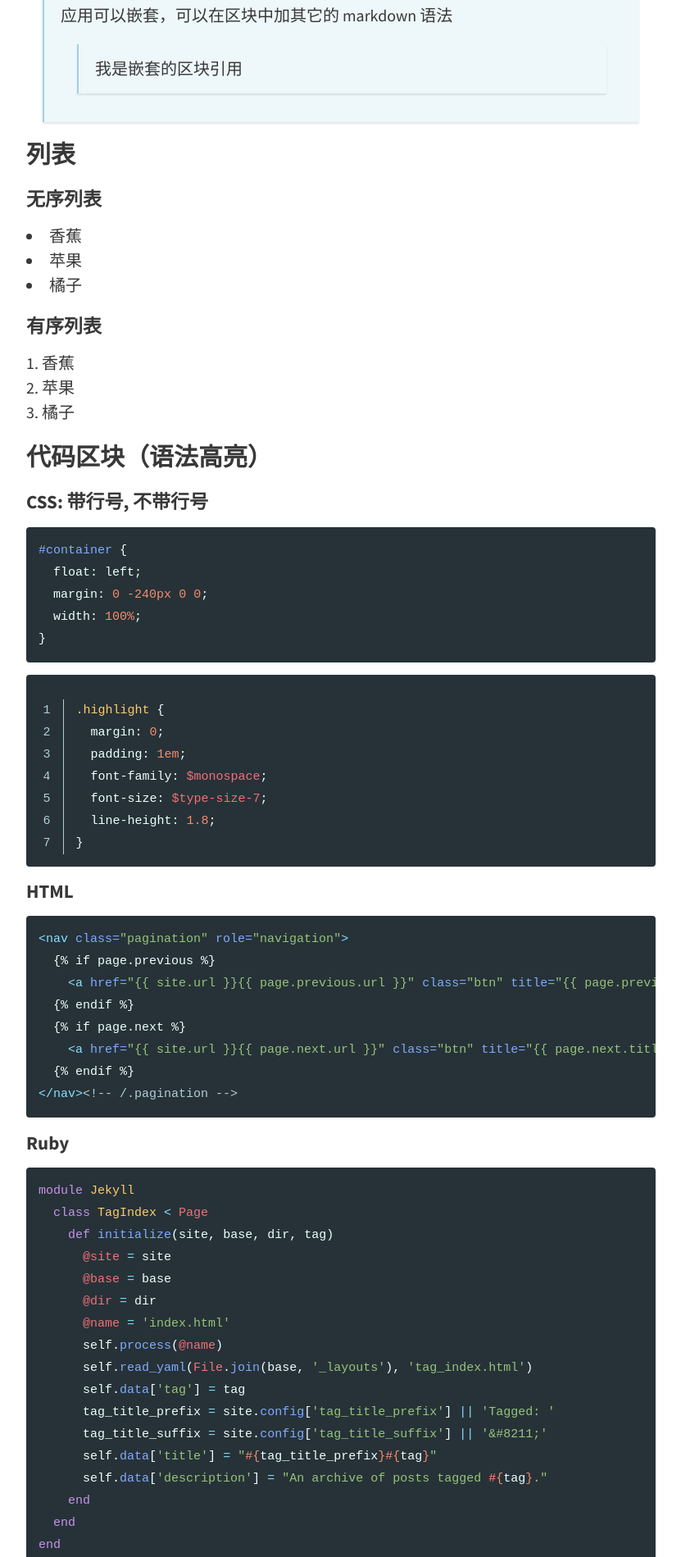
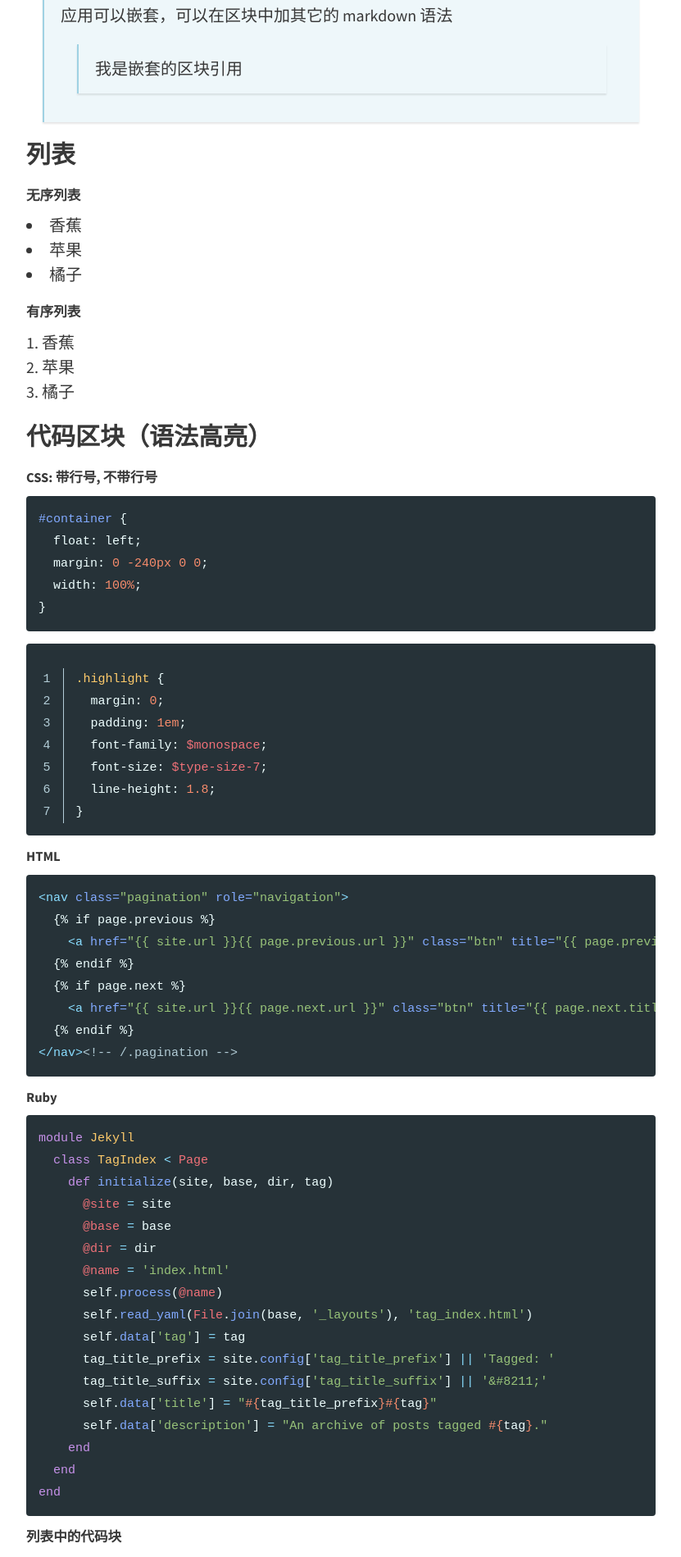
Before and after one commit to TaikangCleverBoy/TaikangCleverBoy.github.io, a Jekyll site: the page built from _posts/2018-04-08-markdown-learning.md, in a window 1280 px wide. Shown: the part 1011-2910 px from the top of the page at 82% size, without its empty margins (224-1055 px from the left). Built offline with Jekyll 4.4.1, drawn with Linux system fonts in a browser that asks for light colours.

````diff
--- a/_posts/2018-04-08-markdown-learning.md
+++ b/_posts/2018-04-08-markdown-learning.md
@@ -22,23 +22,26 @@
 ##### 5级标题
 ###### 6级标题
 
+
 ### 区块引用
 > 段落前面加一个 ">"，可以直接引入一个段落，用于标识重点强调内容，而且应用可以嵌套，可以在区块中加其它的 markdown 语法
 >> 我是嵌套的区块引用
 
+
 ### 列表
-#### 无序列表
+##### 无序列表
 * 香蕉
 * 苹果
 * 橘子
 
-#### 有序列表
+##### 有序列表
 1. 香蕉
 2. 苹果
 3. 橘子
 
+
 ### 代码区块（语法高亮）
-#### CSS: 带行号, 不带行号
+##### CSS: 带行号, 不带行号
 
 ```css
 #container {
@@ -58,7 +61,7 @@
 }
 {% endhighlight %}
 
-#### HTML
+##### HTML
 ```html
 {% raw %}<nav class="pagination" role="navigation">
   {% if page.previous %}
@@ -70,7 +73,7 @@
 </nav><!-- /.pagination -->{% endraw %}
 ```
 
-#### Ruby
+##### Ruby
 ```ruby
 module Jekyll
   class TagIndex < Page
@@ -91,7 +94,7 @@
 end
 ```
 
-#### 列表中的代码块
+##### 列表中的代码块
 1. 香蕉
 2. 苹果
 
@@ -105,7 +108,7 @@
 
 3. 橘子
 
-#### 外部脚本直接嵌入
+##### 外部脚本直接嵌入
 <script src="https://gist.github.com/mmistakes/77c68fbb07731a456805a7b473f47841.js"></script>
 
 
````
